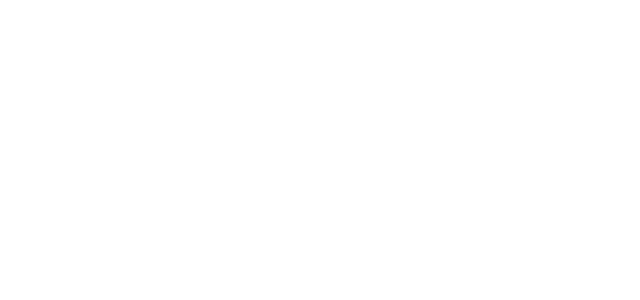
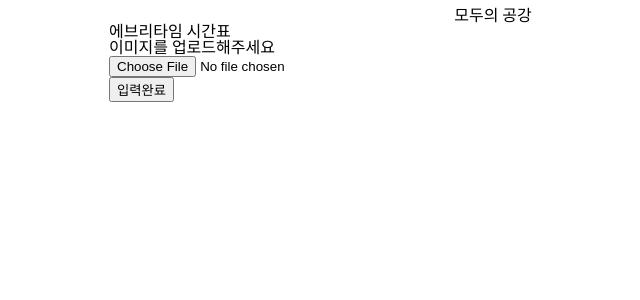
Before and after one commit to Yang-Min-Seok/client, a React (Create React App) app: page /upload in a window 1280 px wide. Before the commit this address had no page. Shown: the top 300 px of the page, without its empty margins (147-787 px from the left). Built offline with nearby package versions, Linux system fonts and the light colour scheme.

Commit message:
fourth page framing

```diff
--- a/src/App.js
+++ b/src/App.js
@@ -2,6 +2,7 @@ import { BrowserRouter as Router, Routes, Route } from 'react-router-dom';
 import Landing from "./pages/landing";
 import Teams from "./pages/teams";
 import Share from "./pages/share";
+import Upload from "./pages/upload";
 
 function App() {
   return (
@@ -11,6 +12,7 @@ function App() {
           <Route path={`/`} element={<Landing />}></Route>
           <Route path={`/teams`} element={<Teams />}></Route>
           <Route path={`/share`} element={<Share />}></Route>
+          <Route path={`/upload`} element={<Upload />}></Route>
         </Routes>
       </Router>
     </div>
--- /dev/null
+++ b/src/pages/upload/body.jsx
@@ -0,0 +1,34 @@
+import { BodyDiv, Topper, Intro, ShowBox } from "./style";
+import { Link } from "react-router-dom";
+function Body() {
+
+    return (
+        <BodyDiv>
+
+            <Topper>
+                <div></div>
+                <div></div>
+            </Topper>
+
+            <form>
+
+                <Intro>
+                    에브리타임 시간표 <br />
+                    이미지를 업로드해주세요
+                </Intro>
+
+                <input type="file" name="timetable" id="" />
+
+                <ShowBox>
+
+                </ShowBox>
+
+                <button type="submit">입력완료</button>
+
+            </form>
+
+        </BodyDiv>
+    )
+}
+
+export default Body;
--- /dev/null
+++ b/src/pages/upload/index.jsx
@@ -0,0 +1,14 @@
+import Wrapper from "../../styles/global/wrap";
+import Header from "../../styles/global/header";
+import Body from "./body";
+
+function Upload() {
+    return (
+        <Wrapper>
+            <Header>모두의 공강</Header>
+            <Body></Body>
+        </Wrapper>
+    )
+}
+
+export default Upload;
--- /dev/null
+++ b/src/pages/upload/style.jsx
@@ -0,0 +1,14 @@
+import styled from "styled-components";
+
+export const BodyDiv = styled.div`
+
+`
+export const Topper = styled.div`
+
+`
+export const Intro = styled.div`
+
+`
+export const ShowBox = styled.div`
+
+`
```
